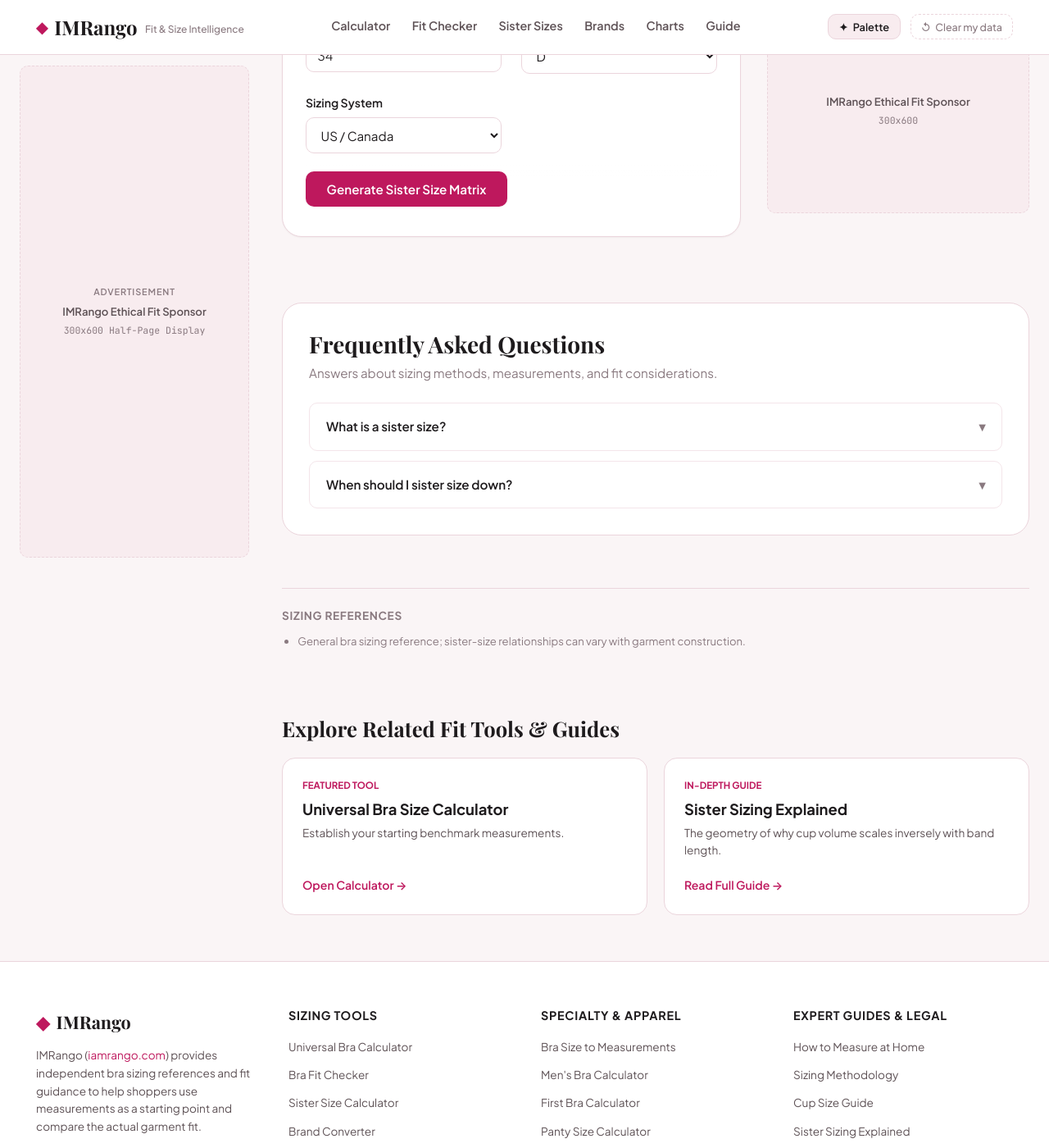
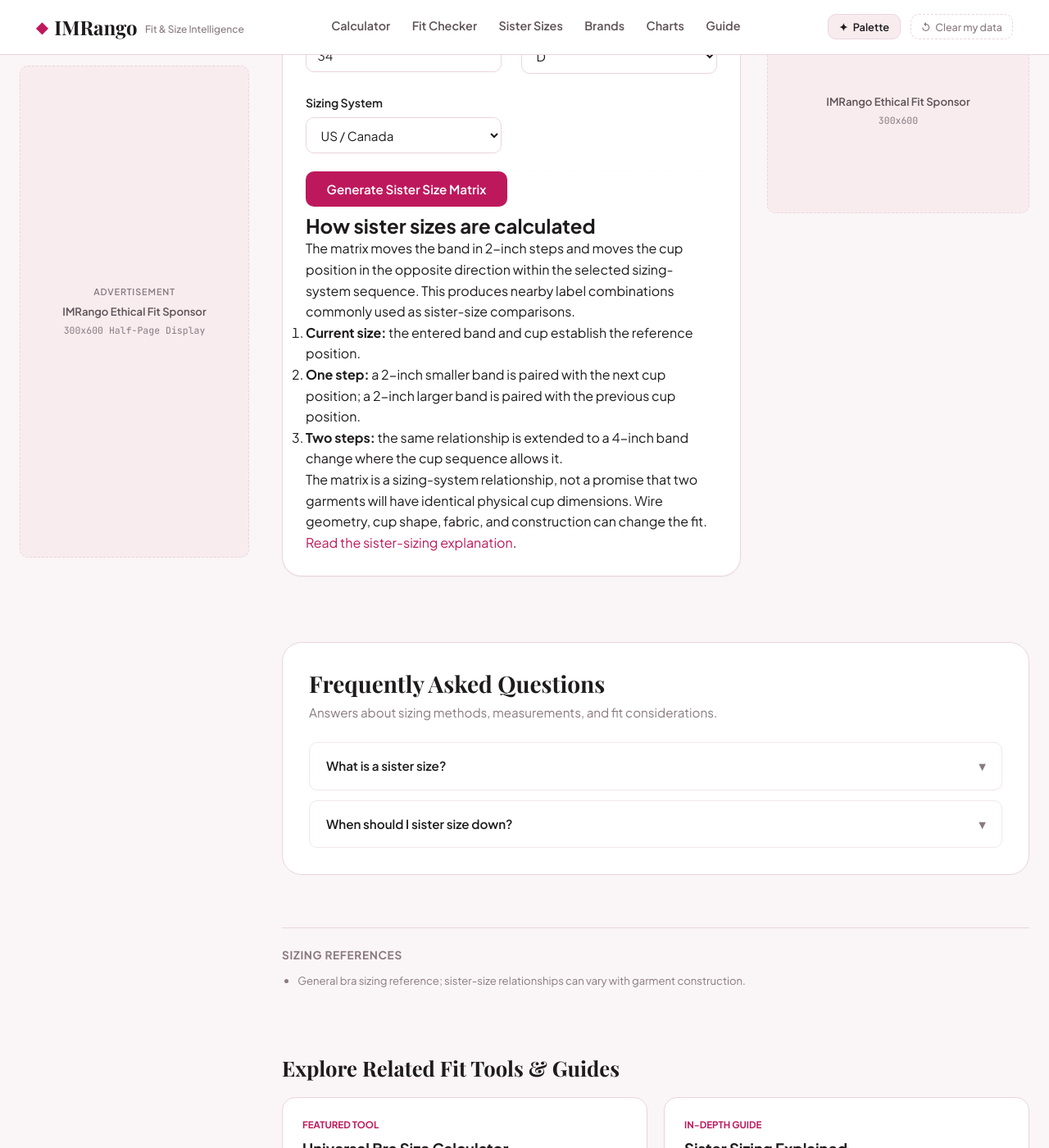
Before and after one commit to sharpedge74-cmyk/Bra-Size-Pro, a Jekyll site: the page built from sister-size-calculator.html, in a window 1280 px wide and 1400 px high, scrolled down 508 px. Shown: the whole window at 82% size. Built offline with Jekyll 4.4.1, drawn with Linux system fonts in a browser that asks for light colours; some web fonts are replaced; some of the changed text lies outside the part shown.

Commit message:
Add citation-friendly calculation reference to sister-size-calculator.html

```diff
--- a/sister-size-calculator.html
+++ b/sister-size-calculator.html
@@ -16,7 +16,7 @@ related_tool:
   url: "/bra-size-calculator"
 related_guide:
   title: "Sister Sizing Explained"
-  desc: "The geometry of why cup volume scales inversely with band length."
+  desc: "See how the adjacent band-and-cup relationship is constructed and where garment differences still matter."
   url: "/sister-sizing-explained"
 faq:
   - q: "What is a sister size?"
@@ -69,8 +69,20 @@ faq:
     </div>
   </form>
 
+
+<section class="calculator-reference" aria-labelledby="sister-reference-heading">
+  <h2 id="sister-reference-heading">How sister sizes are calculated</h2>
+  <p>The matrix moves the band in 2-inch steps and moves the cup position in the opposite direction within the selected sizing-system sequence. This produces nearby label combinations commonly used as sister-size comparisons.</p>
+  <ol>
+    <li><strong>Current size:</strong> the entered band and cup establish the reference position.</li>
+    <li><strong>One step:</strong> a 2-inch smaller band is paired with the next cup position; a 2-inch larger band is paired with the previous cup position.</li>
+    <li><strong>Two steps:</strong> the same relationship is extended to a 4-inch band change where the cup sequence allows it.</li>
+  </ol>
+  <p>The matrix is a sizing-system relationship, not a promise that two garments will have identical physical cup dimensions. Wire geometry, cup shape, fabric, and construction can change the fit. <a href="/sister-sizing-explained">Read the sister-sizing explanation</a>.</p>
+</section>
+
   <div id="sister-result-box" class="sizing-result-box" style="display: none; margin-top: 2rem;">
-    <div class="result-badge">Equivalent Cup Volume Matrix</div>
+    <div class="result-badge">Sister Size Matrix</div>
     <table class="guide-content" style="width: 100%; margin-top: 1rem;">
       <thead>
         <tr>
```
